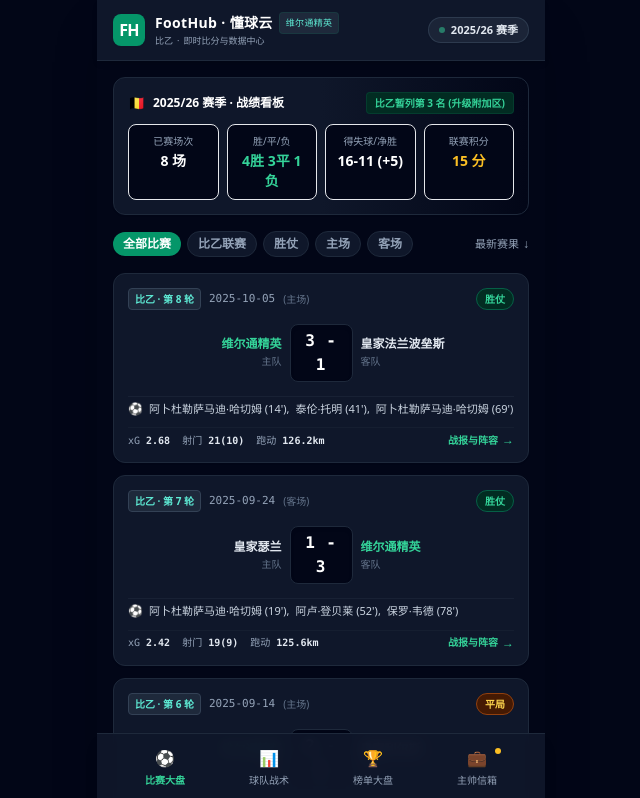
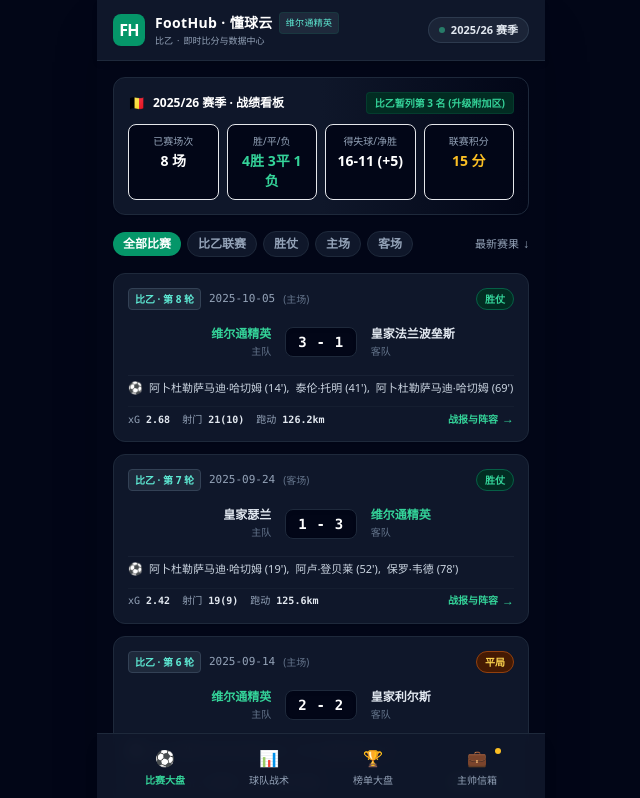
Before and after one commit to Galen7749/fm26-virton-hub, a Vue app in the folder web/: page / in a window 1280 px wide. Shown: the top 798 px of the page, without its empty margins (319-959 px from the left). Built offline with nearby package versions, Linux system fonts and the light colour scheme.

Commit message:
fix(ui): prevent match score pills from wrapping to multiple lines with whitespace-nowrap and flexbox layout

```diff
--- a/web/src/components/matches/MatchCard.vue
+++ b/web/src/components/matches/MatchCard.vue
@@ -27,9 +27,9 @@
     </div>
 
     <!-- 中间对阵与比分 -->
-    <div class="flex items-center justify-between py-1 px-1">
+    <div class="flex items-center justify-between py-1.5 px-1">
       <!-- 主队 -->
-      <div class="w-5/12 text-right pr-2">
+      <div class="flex-1 text-right pr-2 min-w-0">
         <div :class="[
           'text-xs font-bold truncate',
           match.home_team.includes('维尔通') ? 'text-emerald-400 font-black' : 'text-slate-200'
@@ -39,15 +39,15 @@
         <div class="text-[10px] text-slate-500 mt-0.5">主队</div>
       </div>
 
-      <!-- 比分 -->
-      <div class="w-2/12 text-center shrink-0">
-        <span class="bg-slate-950 text-white font-mono font-black text-base px-2.5 py-1 rounded-lg border border-slate-800 tracking-wider shadow-inner inline-block">
+      <!-- 比分 (绝对不折行) -->
+      <div class="shrink-0 text-center mx-1.5">
+        <span class="bg-slate-950 text-white font-mono font-black text-sm px-3 py-1 rounded-lg border border-slate-800 tracking-wider shadow-inner inline-flex items-center justify-center whitespace-nowrap min-w-[54px] select-none">
           {{ match.score_home }} - {{ match.score_away }}
         </span>
       </div>
 
       <!-- 客队 -->
-      <div class="w-5/12 text-left pl-2">
+      <div class="flex-1 text-left pl-2 min-w-0">
         <div :class="[
           'text-xs font-bold truncate',
           match.away_team.includes('维尔通') ? 'text-emerald-400 font-black' : 'text-slate-200'
--- a/web/src/components/matches/MatchDetail.vue
+++ b/web/src/components/matches/MatchDetail.vue
@@ -47,8 +47,8 @@
       </div>
 
       <!-- 比分栏 -->
-      <div class="flex items-center justify-between py-1">
-        <div class="w-5/12 text-center">
+      <div class="flex items-center justify-between py-1.5 px-1">
+        <div class="flex-1 text-center min-w-0 pr-2">
           <div :class="[
             'text-sm font-bold truncate',
             match.home_team.includes('维尔通') ? 'text-emerald-400 font-black' : 'text-white'
@@ -58,12 +58,12 @@
           <div class="text-[10px] text-slate-500 mt-0.5">主队</div>
         </div>
 
-        <div class="w-2/12 text-center">
-          <div class="text-2xl font-black text-white tracking-wider">
+        <div class="shrink-0 text-center px-2 flex flex-col items-center">
+          <div class="text-2xl font-black text-white tracking-wider whitespace-nowrap font-mono">
             {{ match.score_home }} - {{ match.score_away }}
           </div>
           <span :class="[
-            'text-[9px] px-1.5 py-0.2 rounded font-bold font-mono inline-block mt-0.5',
+            'text-[9px] px-1.5 py-0.2 rounded font-bold font-mono inline-block mt-0.5 whitespace-nowrap',
             match.result === 'W' || match.result === '胜' ? 'bg-emerald-950 text-emerald-300 border border-emerald-800' :
             match.result === 'D' || match.result === '平' ? 'bg-amber-950 text-amber-300 border border-amber-800' :
             'bg-rose-950 text-rose-300 border border-rose-800'
@@ -72,7 +72,7 @@
           </span>
         </div>
 
-        <div class="w-5/12 text-center">
+        <div class="flex-1 text-center min-w-0 pl-2">
           <div :class="[
             'text-sm font-bold truncate',
             match.away_team.includes('维尔通') ? 'text-emerald-400 font-black' : 'text-white'
--- a/web/src/components/matches/RoundMatches.vue
+++ b/web/src/components/matches/RoundMatches.vue
@@ -27,9 +27,9 @@
           </span>
         </div>
 
-        <!-- 3. 比分药丸 (固定46px，水平居中) -->
+        <!-- 3. 比分药丸 (水平居中，保证单行) -->
         <div class="flex justify-center">
-          <span class="font-mono font-bold bg-slate-950 text-slate-100 px-2 py-0.5 rounded text-[11px] border border-slate-800 text-center w-[46px] block tracking-wider">
+          <span class="font-mono font-bold bg-slate-950 text-slate-100 px-2 py-0.5 rounded text-[11px] border border-slate-800 text-center min-w-[48px] block tracking-wider whitespace-nowrap select-none">
             {{ m.score }}
           </span>
         </div>
```
